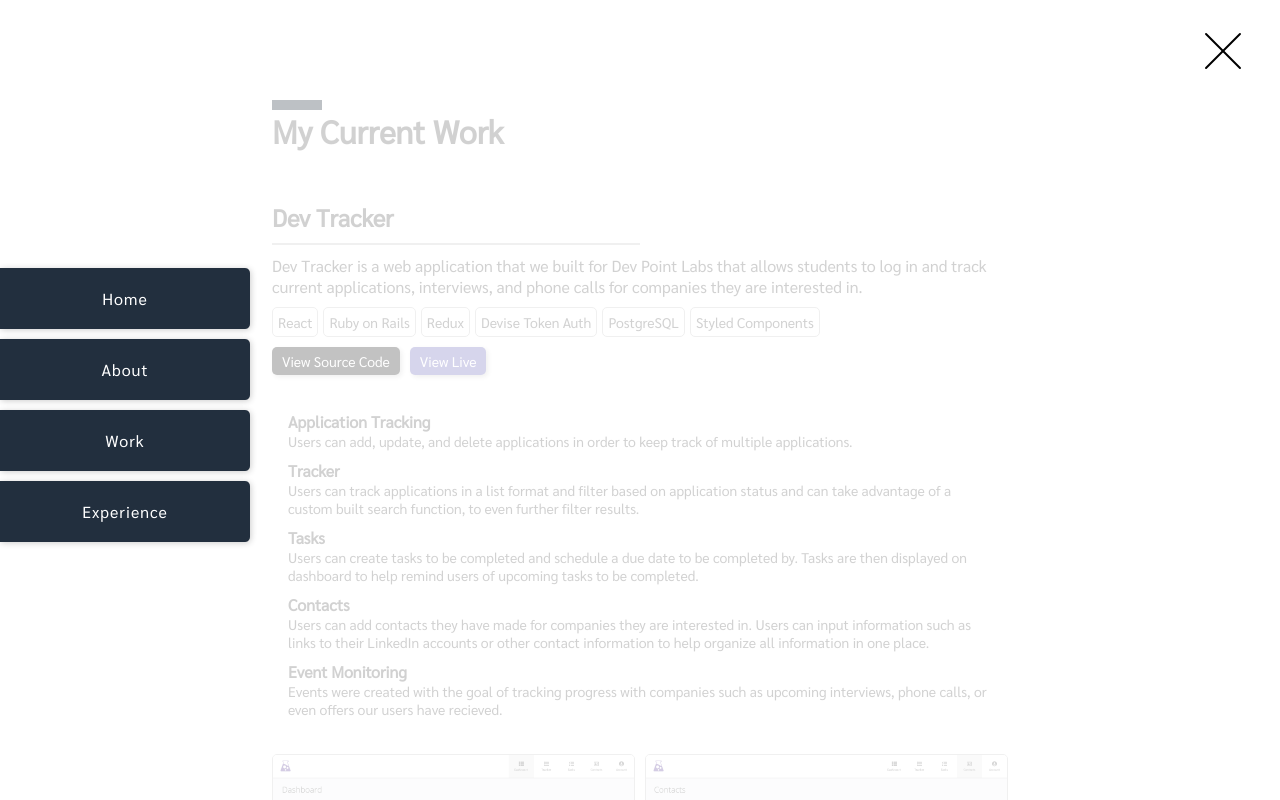
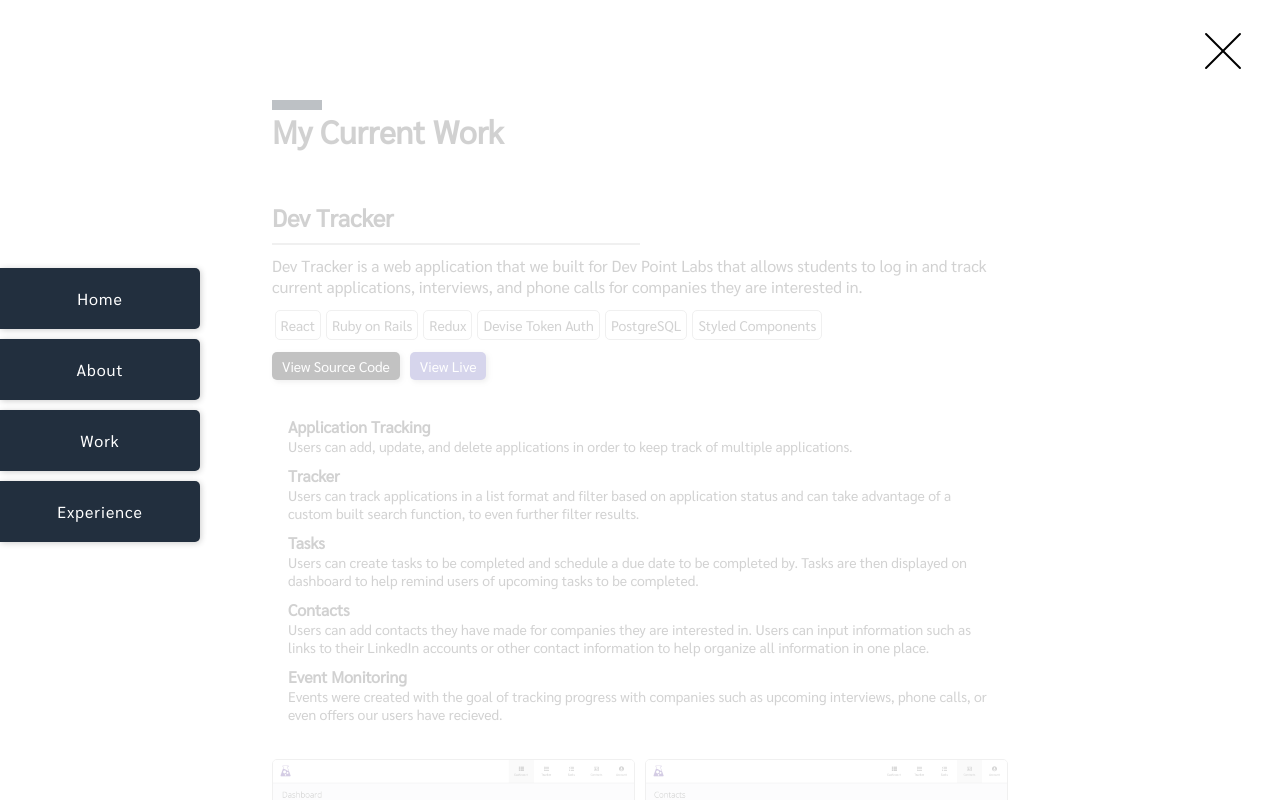
Before and after one commit to DanielJBailey/Portfolio-Website, a React (Create React App) app: page /work in a window 1280 px wide. Both pictures are taken after a click on the element 1223 px from the left and 47 px from the top of the page. Shown: the top 800 px of the page. Built offline with nearby package versions, Linux system fonts and the light colour scheme.

Commit message:
add social media icons link

```diff
--- a/src/components/Home/Home.js
+++ b/src/components/Home/Home.js
@@ -4,26 +4,34 @@ import styled, { keyframes } from "styled-components";
 const Home = () => (
   <HomeContainer>
     <SocialMedia>
+      <a href="https://github.com/DanielJBailey" target="_blank" rel="noopener noreferrer">
         <Icon>
           <svg xmlns="http://www.w3.org/2000/svg" viewBox="0 0 496 512">
             <path d="M165.9 397.4c0 2-2.3 3.6-5.2 3.6-3.3.3-5.6-1.3-5.6-3.6 0-2 2.3-3.6 5.2-3.6 3-.3 5.6 1.3 5.6 3.6zm-31.1-4.5c-.7 2 1.3 4.3 4.3 4.9 2.6 1 5.6 0 6.2-2s-1.3-4.3-4.3-5.2c-2.6-.7-5.5.3-6.2 2.3zm44.2-1.7c-2.9.7-4.9 2.6-4.6 4.9.3 2 2.9 3.3 5.9 2.6 2.9-.7 4.9-2.6 4.6-4.6-.3-1.9-3-3.2-5.9-2.9zM244.8 8C106.1 8 0 113.3 0 252c0 110.9 69.8 205.8 169.5 239.2 12.8 2.3 17.3-5.6 17.3-12.1 0-6.2-.3-40.4-.3-61.4 0 0-70 15-84.7-29.8 0 0-11.4-29.1-27.8-36.6 0 0-22.9-15.7 1.6-15.4 0 0 24.9 2 38.6 25.8 21.9 38.6 58.6 27.5 72.9 20.9 2.3-16 8.8-27.1 16-33.7-55.9-6.2-112.3-14.3-112.3-110.5 0-27.5 7.6-41.3 23.6-58.9-2.6-6.5-11.1-33.3 2.6-67.9 20.9-6.5 69 27 69 27 20-5.6 41.5-8.5 62.8-8.5s42.8 2.9 62.8 8.5c0 0 48.1-33.6 69-27 13.7 34.7 5.2 61.4 2.6 67.9 16 17.7 25.8 31.5 25.8 58.9 0 96.5-58.9 104.2-114.8 110.5 9.2 7.9 17 22.9 17 46.4 0 33.7-.3 75.4-.3 83.6 0 6.5 4.6 14.4 17.3 12.1C428.2 457.8 496 362.9 496 252 496 113.3 383.5 8 244.8 8zM97.2 352.9c-1.3 1-1 3.3.7 5.2 1.6 1.6 3.9 2.3 5.2 1 1.3-1 1-3.3-.7-5.2-1.6-1.6-3.9-2.3-5.2-1zm-10.8-8.1c-.7 1.3.3 2.9 2.3 3.9 1.6 1 3.6.7 4.3-.7.7-1.3-.3-2.9-2.3-3.9-2-.6-3.6-.3-4.3.7zm32.4 35.6c-1.6 1.3-1 4.3 1.3 6.2 2.3 2.3 5.2 2.6 6.5 1 1.3-1.3.7-4.3-1.3-6.2-2.2-2.3-5.2-2.6-6.5-1zm-11.4-14.7c-1.6 1-1.6 3.6 0 5.9 1.6 2.3 4.3 3.3 5.6 2.3 1.6-1.3 1.6-3.9 0-6.2-1.4-2.3-4-3.3-5.6-2z" />
           </svg>
         </Icon>
+      </a>
+      <a href="https://www.linkedin.com/in/daniel-j-bailey/" target="_blank" rel="noopener noreferrer">
         <Icon>
           <svg xmlns="http://www.w3.org/2000/svg" viewBox="0 0 448 512">
             <path d="M416 32H31.9C14.3 32 0 46.5 0 64.3v383.4C0 465.5 14.3 480 31.9 480H416c17.6 0 32-14.5 32-32.3V64.3c0-17.8-14.4-32.3-32-32.3zM135.4 416H69V202.2h66.5V416zm-33.2-243c-21.3 0-38.5-17.3-38.5-38.5S80.9 96 102.2 96c21.2 0 38.5 17.3 38.5 38.5 0 21.3-17.2 38.5-38.5 38.5zm282.1 243h-66.4V312c0-24.8-.5-56.7-34.5-56.7-34.6 0-39.9 27-39.9 54.9V416h-66.4V202.2h63.7v29.2h.9c8.9-16.8 30.6-34.5 62.9-34.5 67.2 0 79.7 44.3 79.7 101.9V416z" />
           </svg>
         </Icon>
+      </a>
+      <a href="https://twitter.com/Daniel_J_Bailey" target="_blank" rel="noopener noreferrer">
         <Icon>
           <svg xmlns="http://www.w3.org/2000/svg" viewBox="0 0 512 512">
             <path d="M459.37 151.716c.325 4.548.325 9.097.325 13.645 0 138.72-105.583 298.558-298.558 298.558-59.452 0-114.68-17.219-161.137-47.106 8.447.974 16.568 1.299 25.34 1.299 49.055 0 94.213-16.568 130.274-44.832-46.132-.975-84.792-31.188-98.112-72.772 6.498.974 12.995 1.624 19.818 1.624 9.421 0 18.843-1.3 27.614-3.573-48.081-9.747-84.143-51.98-84.143-102.985v-1.299c13.969 7.797 30.214 12.67 47.431 13.319-28.264-18.843-46.781-51.005-46.781-87.391 0-19.492 5.197-37.36 14.294-52.954 51.655 63.675 129.3 105.258 216.365 109.807-1.624-7.797-2.599-15.918-2.599-24.04 0-57.828 46.782-104.934 104.934-104.934 30.213 0 57.502 12.67 76.67 33.137 23.715-4.548 46.456-13.32 66.599-25.34-7.798 24.366-24.366 44.833-46.132 57.827 21.117-2.273 41.584-8.122 60.426-16.243-14.292 20.791-32.161 39.308-52.628 54.253z" />
           </svg>
         </Icon>
+      </a>
+      <a href="https://www.instagram.com/daniel.bailey/" target="_blank" rel="noopener noreferrer">
         <Icon>
           <svg xmlns="http://www.w3.org/2000/svg" viewBox="0 0 448 512">
             <path d="M224.1 141c-63.6 0-114.9 51.3-114.9 114.9s51.3 114.9 114.9 114.9S339 319.5 339 255.9 287.7 141 224.1 141zm0 189.6c-41.1 0-74.7-33.5-74.7-74.7s33.5-74.7 74.7-74.7 74.7 33.5 74.7 74.7-33.6 74.7-74.7 74.7zm146.4-194.3c0 14.9-12 26.8-26.8 26.8-14.9 0-26.8-12-26.8-26.8s12-26.8 26.8-26.8 26.8 12 26.8 26.8zm76.1 27.2c-1.7-35.9-9.9-67.7-36.2-93.9-26.2-26.2-58-34.4-93.9-36.2-37-2.1-147.9-2.1-184.9 0-35.8 1.7-67.6 9.9-93.9 36.1s-34.4 58-36.2 93.9c-2.1 37-2.1 147.9 0 184.9 1.7 35.9 9.9 67.7 36.2 93.9s58 34.4 93.9 36.2c37 2.1 147.9 2.1 184.9 0 35.9-1.7 67.7-9.9 93.9-36.2 26.2-26.2 34.4-58 36.2-93.9 2.1-37 2.1-147.8 0-184.8zM398.8 388c-7.8 19.6-22.9 34.7-42.6 42.6-29.5 11.7-99.5 9-132.1 9s-102.7 2.6-132.1-9c-19.6-7.8-34.7-22.9-42.6-42.6-11.7-29.5-9-99.5-9-132.1s-2.6-102.7 9-132.1c7.8-19.6 22.9-34.7 42.6-42.6 29.5-11.7 99.5-9 132.1-9s102.7-2.6 132.1 9c19.6 7.8 34.7 22.9 42.6 42.6 11.7 29.5 9 99.5 9 132.1s2.7 102.7-9 132.1z" />
           </svg>
         </Icon>
+      </a>
     </SocialMedia>
     <Name>Daniel Bailey</Name>
     <Title>Software Engineer | Salt Lake City, UT</Title>
@@ -57,6 +65,15 @@ const SocialMedia = styled.ul`
   left: 0;
   margin-left: 2em;
   animation: ${SlideDown} 0.5s ease-in-out;
+
+  a {
+    width: 35px;
+    height: 35px;
+    padding: 5px;
+    margin-top: 5px;
+
+  }
+
   &:before {
     content: "";
     display: block;
@@ -67,10 +84,6 @@ const SocialMedia = styled.ul`
 `;
 
 const Icon = styled.i`
-  width: 35px;
-  height: 35px;
-  padding: 5px;
-  margin-top: 5px;
   svg {
     fill: #222f3e;
   }
--- a/src/components/SideMenu.js
+++ b/src/components/SideMenu.js
@@ -6,16 +6,16 @@ const SideMenu = ({ toggleMenu, open }) => (
   <MenuContainer>
     <Overlay onClick={toggleMenu} />
     <MenuList>
-      <Link to="/" onClick={toggleMenu}>
+      <Link to="/" onClick={toggleMenu} className="menu-item">
         <ListItem open={open}>Home</ListItem>
       </Link>
-      <Link to="/about" onClick={toggleMenu}>
+      <Link to="/about" onClick={toggleMenu} className="menu-item">
         <ListItem open={open}>About</ListItem>
       </Link>
-      <Link to="/work" onClick={toggleMenu}>
+      <Link to="/work" onClick={toggleMenu} className="menu-item">
         <ListItem open={open}>Work</ListItem>
       </Link>
-      <Link to="/experience" onClick={toggleMenu}>
+      <Link to="/experience" onClick={toggleMenu} className="menu-item">
         <ListItem open={open}>Experience</ListItem>
       </Link>
     </MenuList>
@@ -62,13 +62,16 @@ const Overlay = styled.div`
 
 const MenuList = styled.ul`
   list-style: none;
-  width: 50vw;
   z-index: 999;
+
+  .menu-item {
+    &:hover {
+      width: 120%;
+    }
+  }
 `;
 
 const ListItem = styled.li`
-  width: 100%;
-  max-width: 250px;
   text-align: center;
   cursor: pointer;
   background-color: #222f3e;
@@ -77,6 +80,7 @@ const ListItem = styled.li`
   font-size: 16px;
   color: white;
   padding: 20px;
+  width: 200px;
   margin-top: 10px;
   box-shadow: 1px 1px 6px rgba(0, 0, 0, 0.2);
   border-top-right-radius: 5px;
--- a/src/components/Work/Work.js
+++ b/src/components/Work/Work.js
@@ -327,7 +327,7 @@ const Tech = styled.li`
    padding: 5px;
    border: 1px solid #ccc;
    border-radius: 5px;
-   margin-right: 5px;
+   margin: 2.5px;
    font-size: 14px;
 `;
 
@@ -391,7 +391,7 @@ const WorkContainer = styled.div`
    margin: 0 auto;
    animation: ${fadeIn} 1s linear;
    @media (max-width: 425px) {
-      padding: 100px 1em;
+      padding: 100px 2em;
    }
 
    h1 {
```
Lines whose indentation alone changed are shown as unchanged.
